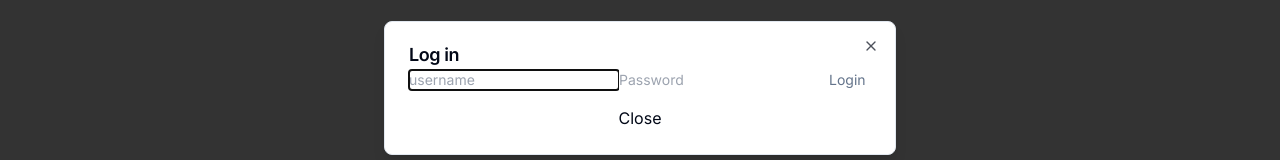
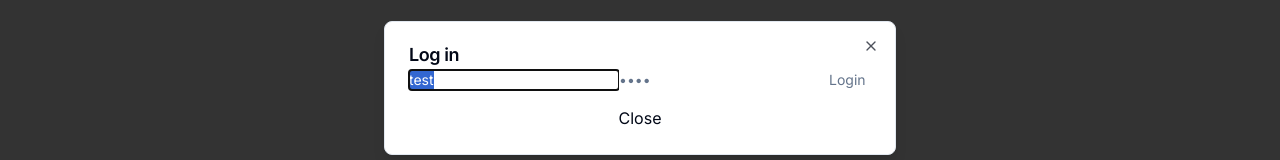
Before and after one commit to tommilinn/poppis, a Next.js app: page /scoreboard in a window 1280 px wide. Both pictures are taken after a click on the button "Login". Shown: the part 312-472 px from the top of the page. Built offline with nearby package versions, Linux system fonts and the light colour scheme.

Commit message:
maybe do this

```diff
--- a/app/api/hello/route.ts
+++ /dev/null
@@ -1,7 +0,0 @@
-// app/api/hello/route.ts
-
-import { NextRequest, NextResponse } from 'next/server';
-
-export async function GET(request: NextRequest) {
-  return NextResponse.json({ message: 'Hello, World!' });
-}
--- a/components/login/form.tsx
+++ b/components/login/form.tsx
@@ -21,8 +21,8 @@
   // Put required after debugging
   return (
     <form onSubmit={handleSubmit}>
-      <input type="text" name="username" placeholder="username" />
-      <input type="password" name="password" placeholder="Password" />
+      <input type="text" name="username" placeholder="username" value={process.env.NODE_ENV === "development" ? "test" : ""  } />
+      <input type="password" name="password" placeholder="Password" value={process.env.NODE_ENV === "development" ? "test" : ""  }  />
       <button type="submit">Login</button>
     </form>
   );
--- a/components/login/hooks.ts
+++ b/components/login/hooks.ts
@@ -13,7 +13,6 @@
       body: JSON.stringify({ username, password }),
       mode: "cors",
     });
-    await fetch('/api/hello');
   };
   return { login };
 };
```
